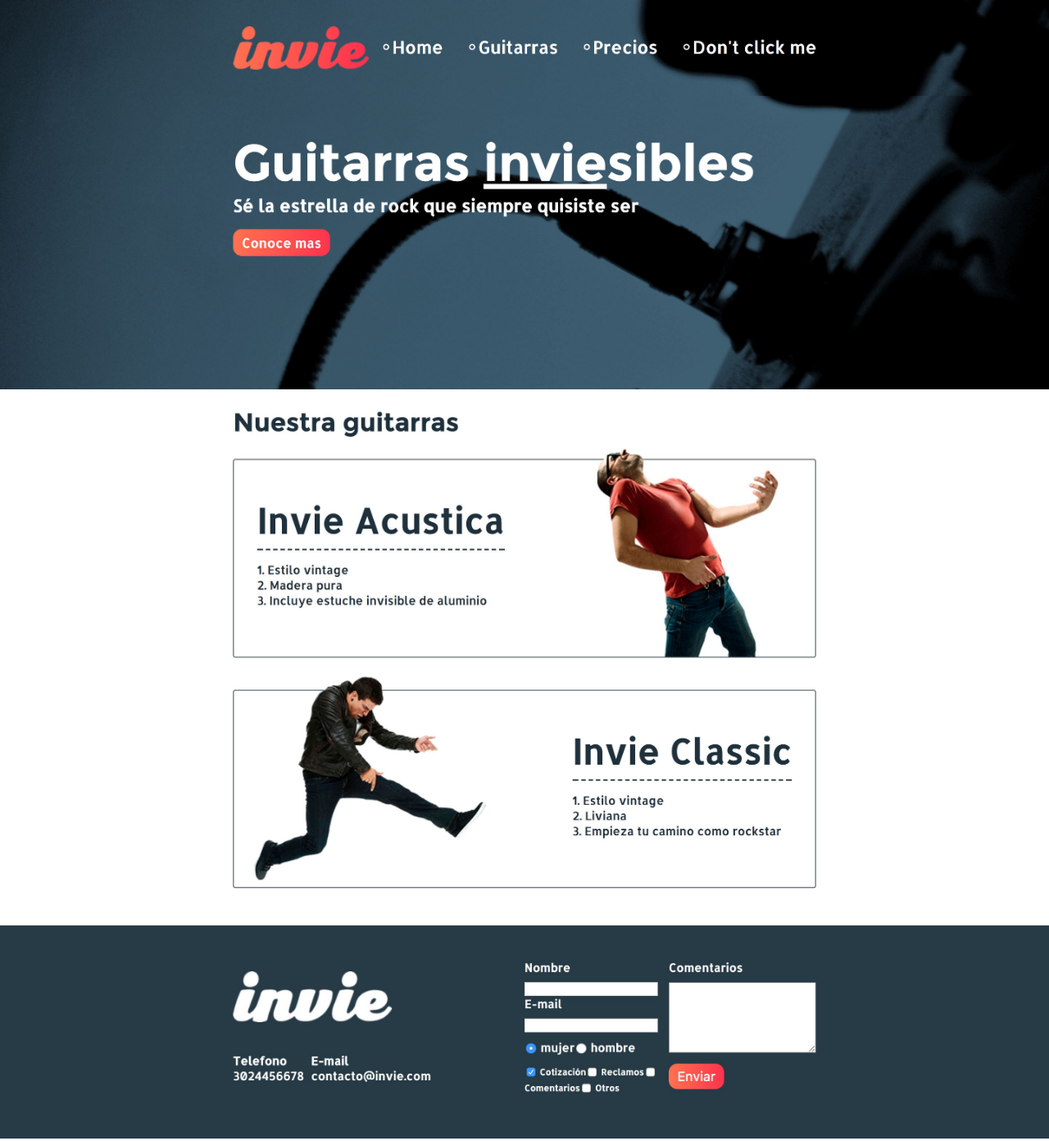
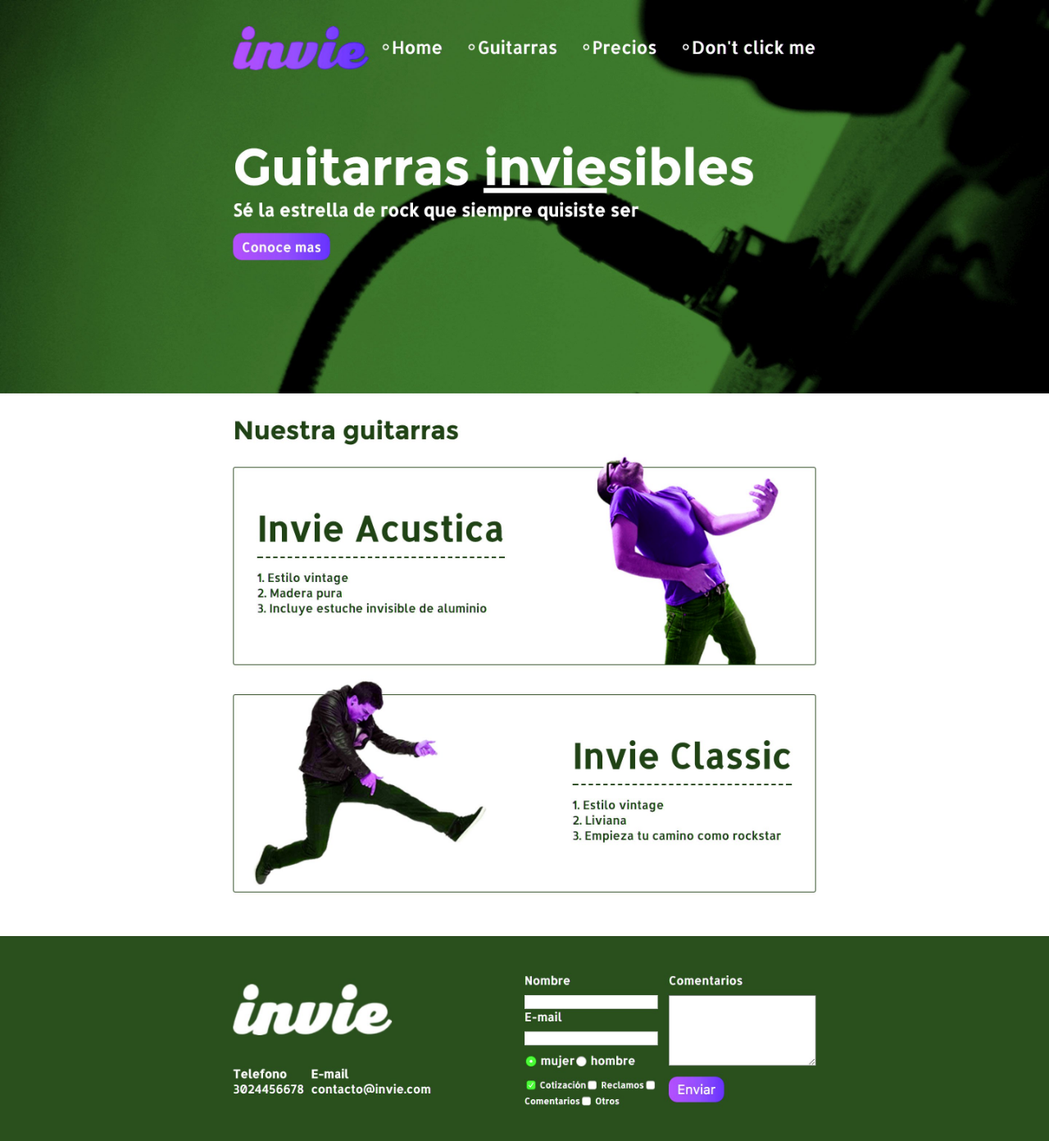
Before and after one commit to altres/inviePlatzi, a plain HTML site: page index.html in a window 1280 px wide. Shown: the whole page at 82% size. Drawn offline with Linux system fonts and the light colour scheme.

Commit message:
nueva version de invie - verde

```diff
--- a/index.html
+++ b/index.html
@@ -8,10 +8,11 @@
     <link rel="stylesheet" href="index.css">
 </head>
 <body>
-    <img src="header.jpg" alt="" srcset="">
+   <!-- <img src="header.jpg" alt="" srcset="">
     <img src="hero.jpg" alt="" srcset="">
     <img src="acustica.jpg" alt="" srcset="">
     <img src="clasica.jpg" alt="" srcset="">
-    <img src="footer.jpg" alt="" srcset="">
+    <img src="footer.jpg" alt="" srcset="">-->
+    <img src="nueva-version.jpg" alt="" srcset="">
 </body>
 </html>
```
Also changed, not shown: nueva-version.jpg (added).
